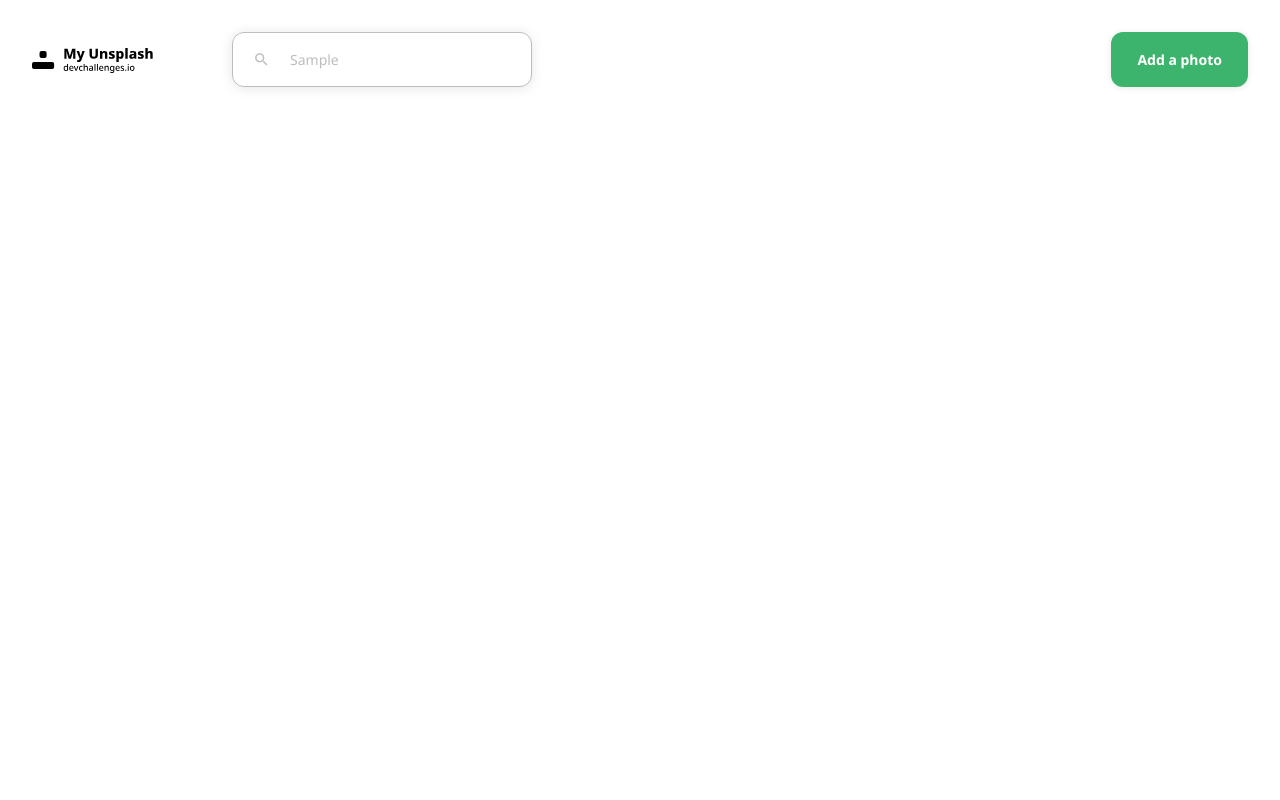
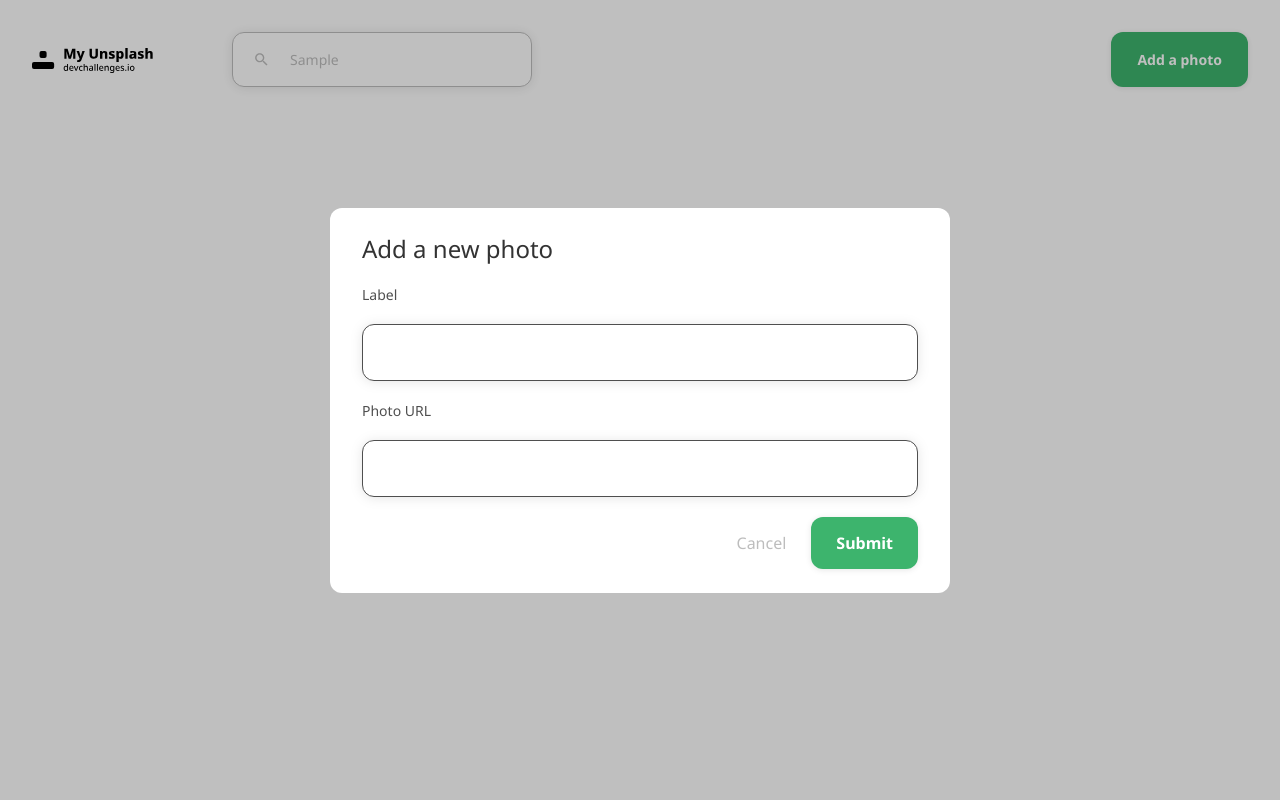
Before and after one commit to eklemis/my-unsplash, a Next.js app: page / in a window 1280 px wide. Both pictures are taken after typing "Sample" into the empty fields and a click on the button "Add a photo". Shown: the top 800 px of the page. Built offline with nearby package versions, Linux system fonts and the light colour scheme.

Commit message:
Added add a new photo form

```diff
--- /dev/null
+++ b/components/addphoto.js
@@ -0,0 +1,23 @@
+import styles from "./addphoto.module.css";
+
+export default function Addphoto(props) {
+	let width, height;
+	return (
+		<div className={styles.wrapper}>
+			<div className={styles.backdrop} />
+			<form className={styles.form}>
+				<h2 className={styles["form-title"]}>Add a new photo</h2>
+				<label htmlFor="label">Label</label>
+				<input type="text" id="label" name="label" />
+				<label htmlFor="url">Photo URL</label>
+				<input type="text" id="url" name="url" />
+				<div className={styles["buttons-holder"]}>
+					<button className={styles.btn} onClick={props.cancelAddPhoto}>
+						Cancel
+					</button>
+					<input type="button" value="Submit" />
+				</div>
+			</form>
+		</div>
+	);
+}
--- /dev/null
+++ b/components/addphoto.module.css
@@ -0,0 +1,103 @@
+.wrapper {
+	position: fixed;
+	left: 0px;
+	top: 0px;
+	width: 100%;
+	height: 100%;
+	display: flex;
+	flex-direction: column;
+	align-items: center;
+	justify-content: center;
+	z-index: 1000;
+}
+.backdrop {
+	position: fixed;
+	width: 100%;
+	height: 100%;
+	background: rgba(0, 0, 0, 0.25);
+	z-index: 1001;
+}
+.form {
+	width: 620px;
+	background: #ffffff;
+	border-radius: 12px;
+	padding: 24px 32px;
+	display: flex;
+	flex-direction: column;
+	row-gap: 20px;
+	z-index: 1002;
+}
+.form-title {
+	font-family: "Noto Sans";
+	font-style: normal;
+	font-weight: 500;
+	font-size: 24px;
+	line-height: 33px;
+	/* identical to box height */
+
+	color: #333333;
+}
+.form input[type="text"] {
+	width: 100%;
+	padding: 18px;
+
+	border: 1px solid #4f4f4f;
+	box-sizing: border-box;
+	filter: drop-shadow(0px 1px 6px rgba(0, 0, 0, 0.1));
+	border-radius: 12px;
+
+	font-family: "Noto Sans";
+	font-weight: 500;
+	font-size: 14px;
+	line-height: 19px;
+	/* identical to box height */
+
+	color: #bdbdbd;
+}
+.form input[type="button"] {
+	background: #3db46d;
+	box-shadow: 0px 1px 6px rgba(0, 0, 0, 0.1);
+	border-radius: 12px;
+	padding: 15px 25px;
+
+	font-family: "Noto Sans";
+	font-style: normal;
+	font-weight: 700;
+	font-size: 16px;
+	line-height: 22px;
+	/* identical to box height */
+
+	color: #ffffff;
+	cursor: pointer;
+	border: none;
+}
+.form label {
+	font-family: "Noto Sans";
+	font-style: normal;
+	font-weight: 500;
+	font-size: 14px;
+	line-height: 19px;
+	/* identical to box height */
+
+	color: #4f4f4f;
+}
+.buttons-holder {
+	width: 100%;
+	display: flex;
+	align-items: center;
+	justify-content: flex-end;
+}
+.btn {
+	font-family: "Noto Sans";
+	font-style: normal;
+	font-weight: 500;
+	font-size: 16px;
+	line-height: 22px;
+	/* identical to box height */
+
+	color: #bdbdbd;
+	padding: 15px 25px;
+	border: none;
+	background-color: transparent;
+	cursor: pointer;
+}
--- a/components/header.js
+++ b/components/header.js
@@ -1,6 +1,6 @@
 import styles from "./header.module.css";
 
-export default function Header() {
+export default function Header(props) {
 	return (
 		<header className={styles.header}>
 			<div className={styles["left-wrapper"]}>
@@ -11,7 +11,9 @@ export default function Header() {
 					className={styles["search-text"]}
 				/>
 			</div>
-			<button className={styles.btn}>Add a photo</button>
+			<button className={styles.btn} onClick={props.showAddPhoto}>
+				Add a photo
+			</button>
 		</header>
 	);
 }
--- a/components/header.module.css
+++ b/components/header.module.css
@@ -49,4 +49,5 @@
 
 	color: #ffffff;
 	border: none;
+	cursor: pointer;
 }
--- a/pages/index.js
+++ b/pages/index.js
@@ -2,16 +2,34 @@ import Head from "next/head";
 import Image from "next/image";
 import styles from "../styles/Home.module.css";
 import Header from "../components/header";
+import Addphoto from "../components/addphoto";
+import { useState } from "react";
 
 export default function Home() {
+	const [addingPhoto, setAddingPhoto] = useState(false);
+	const [deletingPhoto, setDeletingPhoto] = useState(false);
+	function showAddPhoto() {
+		setAddingPhoto(true);
+	}
+	function cancelAddPhoto() {
+		setAddingPhoto(false);
+	}
+	function showDeleteConfirmation() {
+		setDeletingPhoto(true);
+	}
+	function cancelDelete() {
+		setDeletingPhoto(false);
+	}
 	return (
+		<>
+			{addingPhoto && <Addphoto cancelAddPhoto={cancelAddPhoto} />}
 			<div className={styles.container}>
 				<Head>
 					<title>My Unsplash</title>
 					<meta name="description" content="Mini version unsplash" />
 					<link rel="icon" href="/favicon.ico" />
 				</Head>
-			<Header />
+				<Header showAddPhoto={showAddPhoto} />
 				<div className={styles.main}></div>
 				<footer className={styles.footer}>
 					<a
@@ -21,10 +39,16 @@ export default function Home() {
 					>
 						Powered by{" "}
 						<span className={styles.logo}>
-						<Image src="/vercel.svg" alt="Vercel Logo" width={72} height={16} />
+							<Image
+								src="/vercel.svg"
+								alt="Vercel Logo"
+								width={72}
+								height={16}
+							/>
 						</span>
 					</a>
 				</footer>
 			</div>
+		</>
 	);
 }
```
Lines whose indentation alone changed are shown as unchanged.
